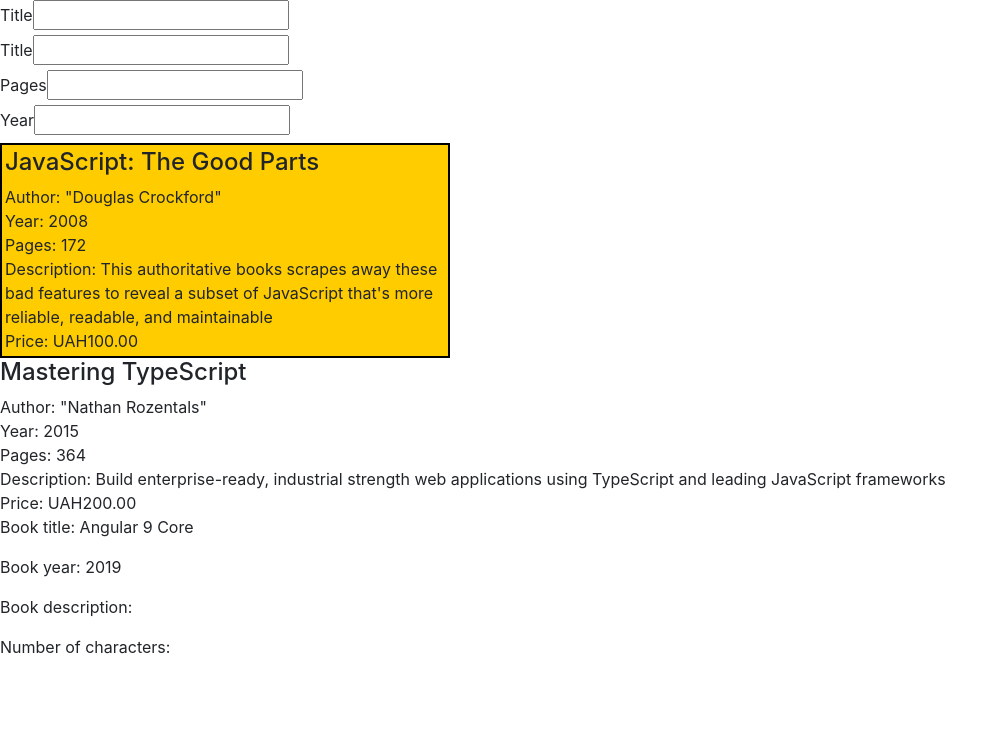
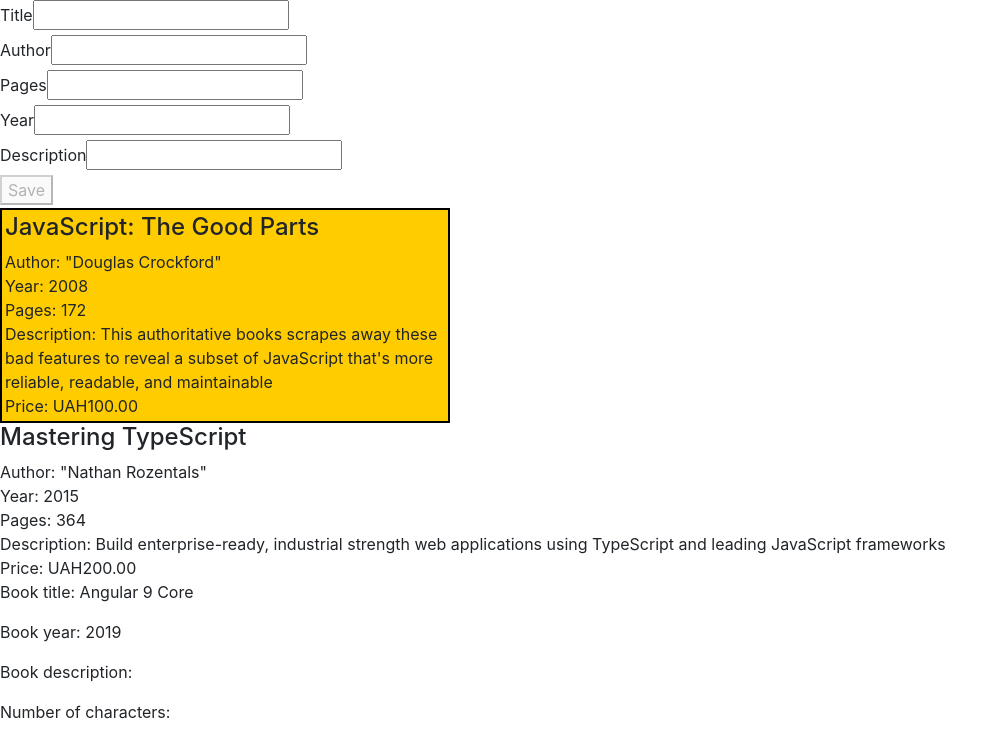
Before and after one commit to NVitalii/angular9, an Angular app: page / in a window 1280 px wide. Shown: the top 756 px of the page, without its empty margins (0-1008 px from the left). Built offline with nearby package versions, Linux system fonts and the light colour scheme.

Commit message:
Task #16

```diff
--- a/src/app/app.module.ts
+++ b/src/app/app.module.ts
@@ -5,7 +5,7 @@
 import {BooksComponent} from './books/books.component';
 import {QuotePipe} from './quote.pipe';
 import {BookComponent} from './book/book.component';
-import {FormsModule} from '@angular/forms';
+import {ReactiveFormsModule} from '@angular/forms';
 
 @NgModule({
   declarations: [
@@ -16,7 +16,7 @@
   ],
   imports: [
     BrowserModule,
-    FormsModule
+    ReactiveFormsModule
   ],
   providers: [],
   bootstrap: [AppComponent]
--- a/src/app/book/book.component.html
+++ b/src/app/book/book.component.html
@@ -1,16 +1,19 @@
-<form (ngSubmit)="save(bookForm.value)" #bookForm="ngForm">
+<form [formGroup]="bookForm">
   <div>
-    <label>Title</label><input name="title" ngModel #title="ngModel" required>
-    <div *ngIf="!title.valid && title.touched">Please, enter valid title</div>
+    <label>Title</label><input formControlName="title">
+    <div *ngIf="!bookForm.get('title').valid && bookForm.get('title').touched">Please, enter valid title</div>
   </div>
   <div>
-    <label>Title</label><input name="pages" ngModel #author="ngModel" required>
+    <label>Author</label><input formControlName="author">
   </div>
   <div>
-    <label>Pages</label><input name="pages" ngModel #pages="ngModel" required>
+    <label>Pages</label><input formControlName="pages">
   </div>
   <div>
-    <label>Year</label><input name="year" ngModel #year="ngModel" required>
+    <label>Year</label><input formControlName="year">
   </div>
-  <button type="submit" [hidden]="!bookForm.valid">Save</button>
+  <div>
+    <label>Description</label><input formControlName="description">
+  </div>
+  <button type="submit" [disabled]="!bookForm.valid" (click)="save()">Save</button>
 </form>
--- a/src/app/book/book.component.ts
+++ b/src/app/book/book.component.ts
@@ -1,6 +1,7 @@
 import {Component, OnInit} from '@angular/core';
+import {BookService} from '../book.service';
+import {FormBuilder, FormGroup, Validators} from '@angular/forms';
 import {Book} from '../book';
-import {BookService} from '../book.service';
 
 @Component({
   selector: 'app-book',
@@ -8,14 +9,22 @@
   styleUrls: ['./book.component.css']
 })
 export class BookComponent implements OnInit {
+  bookForm: FormGroup;
 
-  constructor(private bookService: BookService) {
+  constructor(private bookService: BookService, formBuilder: FormBuilder) {
+    this.bookForm = formBuilder.group({
+      title: formBuilder.control('', [Validators.required]),
+      author: formBuilder.control('', [Validators.required]),
+      pages: formBuilder.control('', [Validators.required]),
+      year: formBuilder.control('', [Validators.required]),
+      description: formBuilder.control('', [Validators.required]),
+    });
   }
 
   ngOnInit() {
   }
 
-  save(book: Book) {
-    this.bookService.addBook(book);
+  save() {
+    this.bookService.addBook(this.bookForm.value as Book);
   }
 }
```
